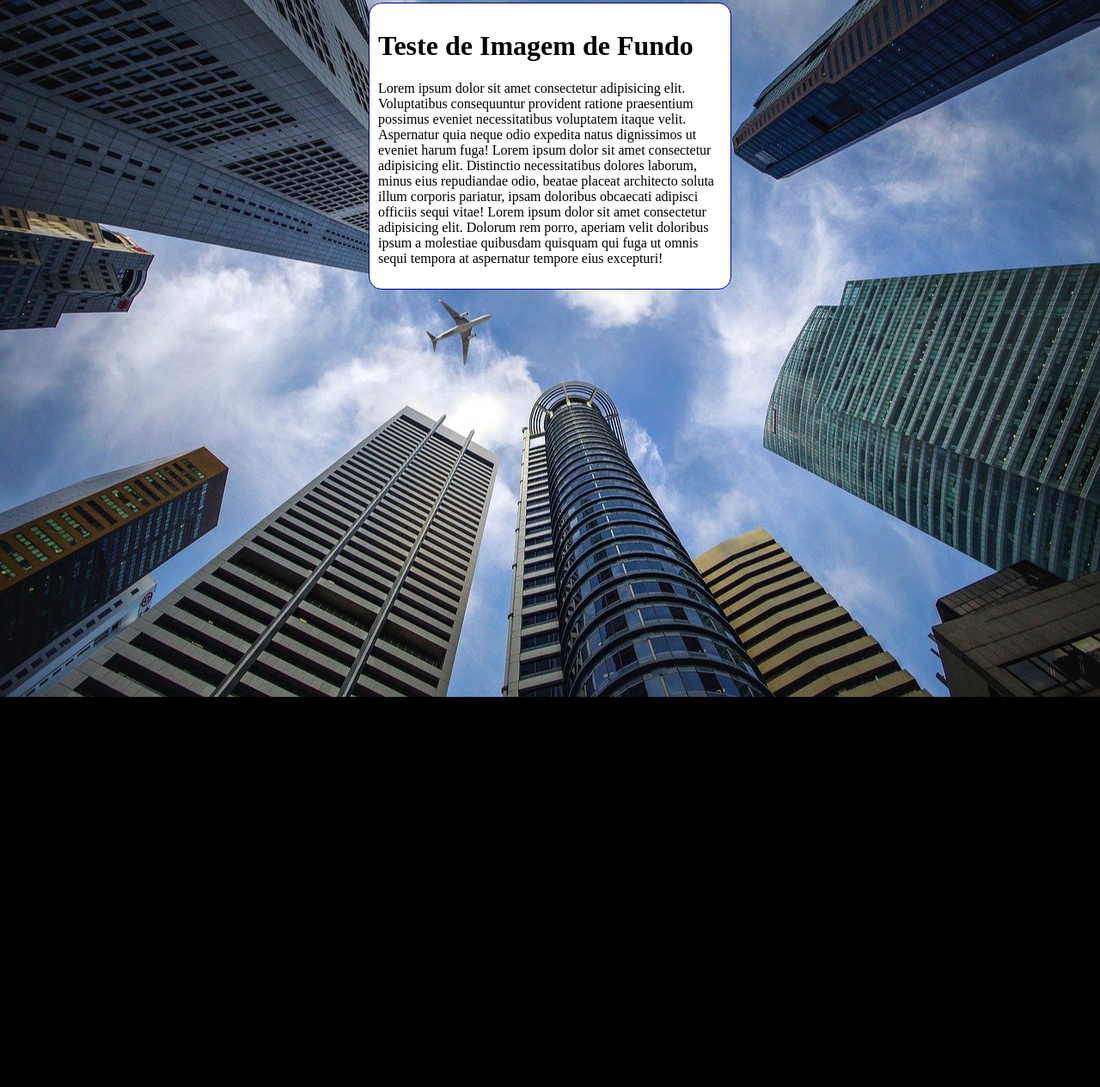
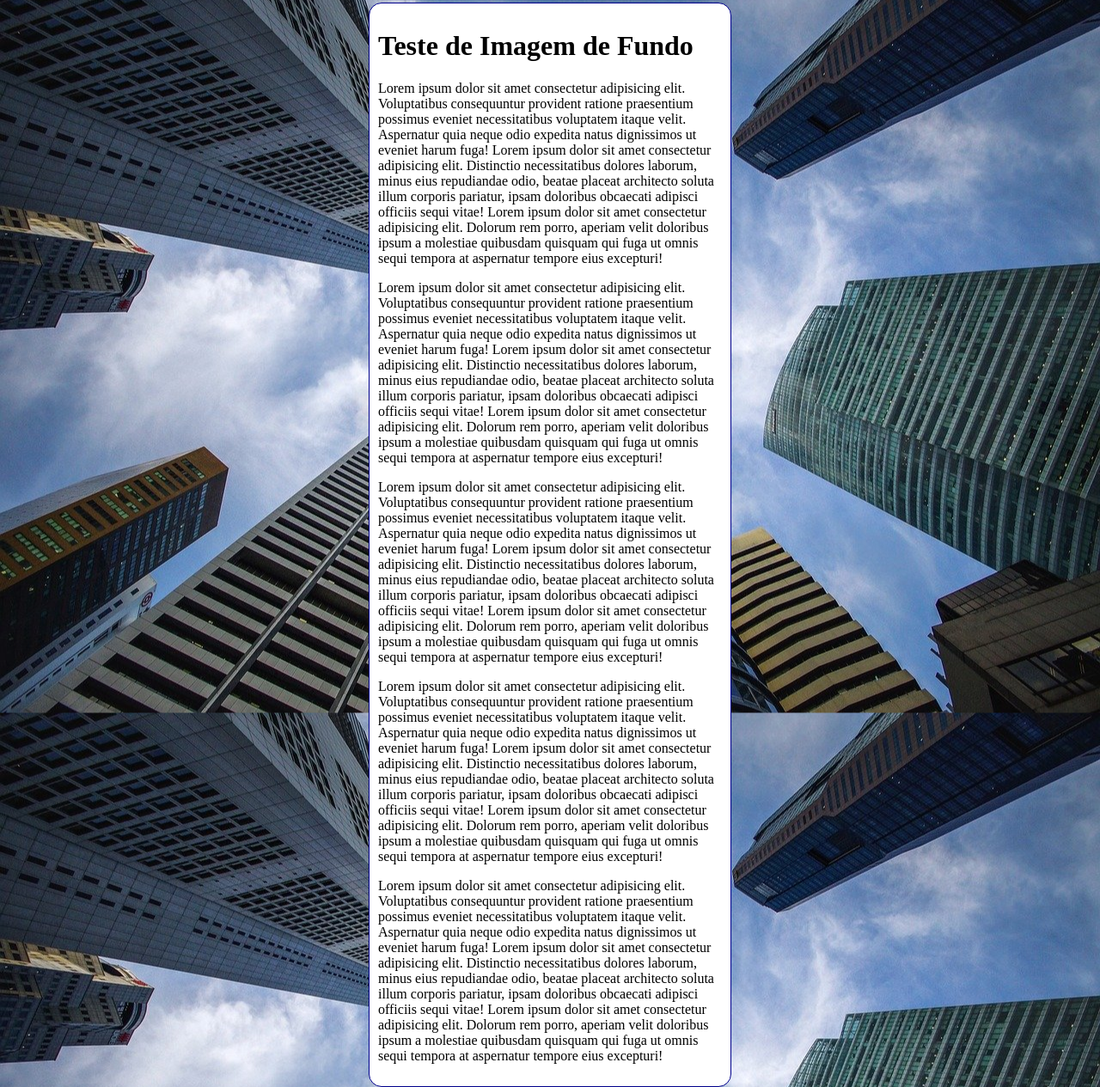
Before and after one commit to Ralyton/html-css, a plain HTML site: page exercícios/ex022/fundo006.html in a window 1280 px wide. Shown: the part 5-1270 px from the top of the page at 86% size. Before the commit the page ends 816 px from the top, so only its background shows below. Drawn offline with Linux system fonts and the light colour scheme.

Commit message:
Update fundo006.html

```diff
--- a/exercícios/ex022/fundo006.html
+++ b/exercícios/ex022/fundo006.html
@@ -11,7 +11,7 @@
             background-color: black;
             background-image: url(imagens/wallpaper002.jpg);
             background-position: center center;
-            background-repeat: no-repeat;
+            background-repeat: repeat-y;
             background-size: cover;
         }
 
@@ -31,6 +31,18 @@
         <p>
             Lorem ipsum dolor sit amet consectetur adipisicing elit. Voluptatibus consequuntur provident ratione praesentium possimus eveniet necessitatibus voluptatem itaque velit. Aspernatur quia neque odio expedita natus dignissimos ut eveniet harum fuga! Lorem ipsum dolor sit amet consectetur adipisicing elit. Distinctio necessitatibus dolores laborum, minus eius repudiandae odio, beatae placeat architecto soluta illum corporis pariatur, ipsam doloribus obcaecati adipisci officiis sequi vitae! Lorem ipsum dolor sit amet consectetur adipisicing elit. Dolorum rem porro, aperiam velit doloribus ipsum a molestiae quibusdam quisquam qui fuga ut omnis sequi tempora at aspernatur tempore eius excepturi!
         </p>
+        <p>
+            Lorem ipsum dolor sit amet consectetur adipisicing elit. Voluptatibus consequuntur provident ratione praesentium possimus eveniet necessitatibus voluptatem itaque velit. Aspernatur quia neque odio expedita natus dignissimos ut eveniet harum fuga! Lorem ipsum dolor sit amet consectetur adipisicing elit. Distinctio necessitatibus dolores laborum, minus eius repudiandae odio, beatae placeat architecto soluta illum corporis pariatur, ipsam doloribus obcaecati adipisci officiis sequi vitae! Lorem ipsum dolor sit amet consectetur adipisicing elit. Dolorum rem porro, aperiam velit doloribus ipsum a molestiae quibusdam quisquam qui fuga ut omnis sequi tempora at aspernatur tempore eius excepturi!
+        </p>
+        <p>
+            Lorem ipsum dolor sit amet consectetur adipisicing elit. Voluptatibus consequuntur provident ratione praesentium possimus eveniet necessitatibus voluptatem itaque velit. Aspernatur quia neque odio expedita natus dignissimos ut eveniet harum fuga! Lorem ipsum dolor sit amet consectetur adipisicing elit. Distinctio necessitatibus dolores laborum, minus eius repudiandae odio, beatae placeat architecto soluta illum corporis pariatur, ipsam doloribus obcaecati adipisci officiis sequi vitae! Lorem ipsum dolor sit amet consectetur adipisicing elit. Dolorum rem porro, aperiam velit doloribus ipsum a molestiae quibusdam quisquam qui fuga ut omnis sequi tempora at aspernatur tempore eius excepturi!
+        </p>
+        <p>
+            Lorem ipsum dolor sit amet consectetur adipisicing elit. Voluptatibus consequuntur provident ratione praesentium possimus eveniet necessitatibus voluptatem itaque velit. Aspernatur quia neque odio expedita natus dignissimos ut eveniet harum fuga! Lorem ipsum dolor sit amet consectetur adipisicing elit. Distinctio necessitatibus dolores laborum, minus eius repudiandae odio, beatae placeat architecto soluta illum corporis pariatur, ipsam doloribus obcaecati adipisci officiis sequi vitae! Lorem ipsum dolor sit amet consectetur adipisicing elit. Dolorum rem porro, aperiam velit doloribus ipsum a molestiae quibusdam quisquam qui fuga ut omnis sequi tempora at aspernatur tempore eius excepturi!
+        </p>
+        <p>
+            Lorem ipsum dolor sit amet consectetur adipisicing elit. Voluptatibus consequuntur provident ratione praesentium possimus eveniet necessitatibus voluptatem itaque velit. Aspernatur quia neque odio expedita natus dignissimos ut eveniet harum fuga! Lorem ipsum dolor sit amet consectetur adipisicing elit. Distinctio necessitatibus dolores laborum, minus eius repudiandae odio, beatae placeat architecto soluta illum corporis pariatur, ipsam doloribus obcaecati adipisci officiis sequi vitae! Lorem ipsum dolor sit amet consectetur adipisicing elit. Dolorum rem porro, aperiam velit doloribus ipsum a molestiae quibusdam quisquam qui fuga ut omnis sequi tempora at aspernatur tempore eius excepturi!
+        </p>
     </main>
 </body>
 </html>
```
